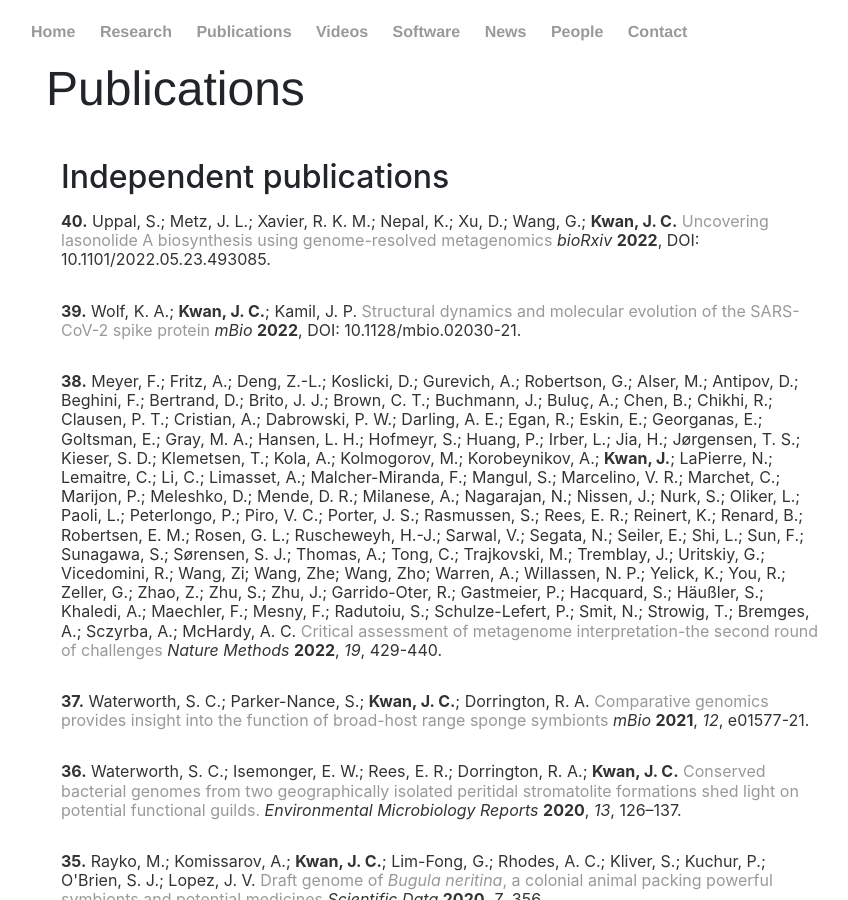
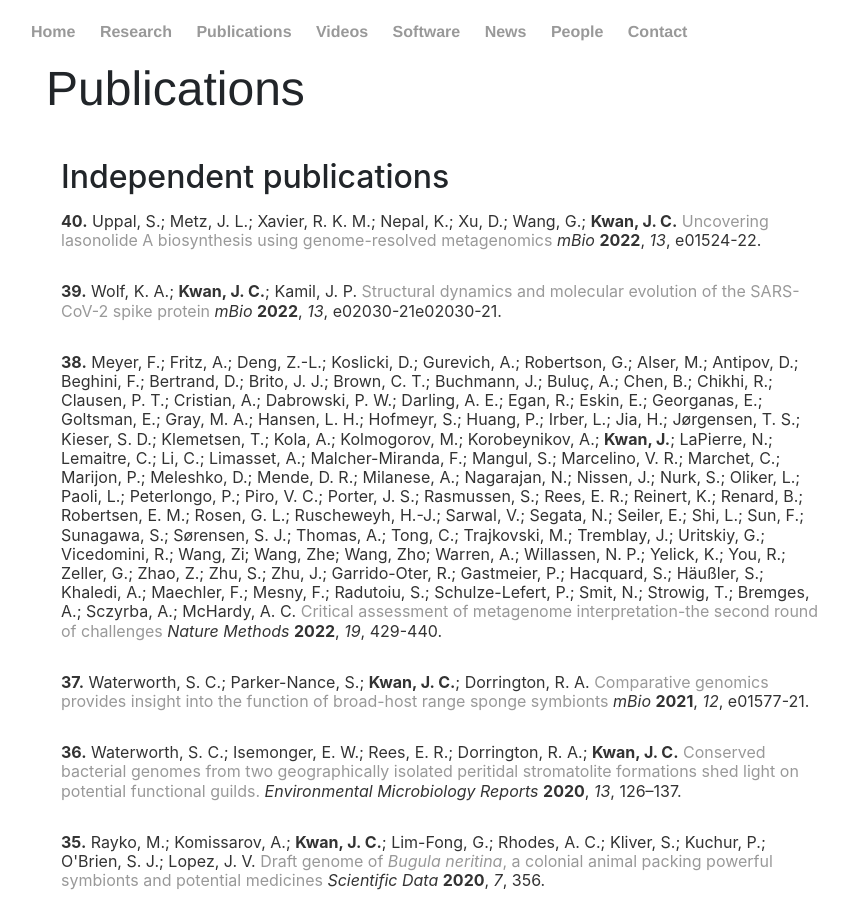
Before and after one commit to KwanLab/KwanLab.github.io, a Jekyll site: the page built from publications/index.html, in a window 1280 px wide and 900 px high. Shown: the whole window, without its empty margins (161-1009 px from the left). Built offline with Jekyll 4.4.1, drawn with Linux system fonts in a browser that asks for light colours; comment, search, counter and statistics services are not loaded.

Commit message:
Updated publications

```diff
--- a/publications/index.html
+++ b/publications/index.html
@@ -15,17 +15,17 @@ title: Publications
 		<p class="small"></p>
                 <div class="row">
                         <div class="col-sm-11">
-                                <p class="small"><strong>40.</strong> Uppal, S.; Metz, J. L.; Xavier, R. K. M.; Nepal, K.; Xu, D.; Wang, G.; <strong>Kwan, J. C.</strong> <a href="https://www.biorxiv.org/content/10.1101/2022.05.23.493085v1">Uncovering lasonolide A biosynthesis using genome-resolved metagenomics</a> <em>bioRxiv</em> <strong>2022</strong>, DOI: 10.1101/2022.05.23.493085.</p>
+                                <p class="small"><strong>40.</strong> Uppal, S.; Metz, J. L.; Xavier, R. K. M.; Nepal, K.; Xu, D.; Wang, G.; <strong>Kwan, J. C.</strong> <a href="https://journals.asm.org/doi/10.1128/mbio.01524-22">Uncovering lasonolide A biosynthesis using genome-resolved metagenomics</a> <em>mBio</em> <strong>2022</strong>, <em>13</em>, e01524-22.</p>
                         </div>
                         <div class="col-sm-1">
-                                <div data-badge-type="donut" data-doi="10.1101/2022.05.23.493085" data-condensed="true" data-hide-no-mentions="true" class="altmetric-embed"></div>
+                                <div data-badge-type="donut" data-doi="10.1128/mbio.01524-22" data-condensed="true" data-hide-no-mentions="true" class="altmetric-embed"></div>
                         </div>
                 </div>
 
                 <p class="small"></p>
                 <div class="row">
                         <div class="col-sm-11">
-                                <p class="small"><strong>39.</strong> Wolf, K. A.; <strong>Kwan, J. C.</strong>; Kamil, J. P. <a href="https://journals.asm.org/doi/10.1128/mbio.02030-21">Structural dynamics and molecular evolution of the SARS-CoV-2 spike protein</a> <em>mBio</em> <strong>2022</strong>, DOI: 10.1128/mbio.02030-21.</p>
+                                <p class="small"><strong>39.</strong> Wolf, K. A.; <strong>Kwan, J. C.</strong>; Kamil, J. P. <a href="https://journals.asm.org/doi/10.1128/mbio.02030-21">Structural dynamics and molecular evolution of the SARS-CoV-2 spike protein</a> <em>mBio</em> <strong>2022</strong>, <em>13</em>, e02030-21e02030-21.</p>
                         </div>
                         <div class="col-sm-1">
                                 <div data-badge-type="donut" data-doi="10.1128/mbio.02030-21" data-condensed="true" data-hide-no-mentions="true" class="altmetric-embed"></div>
```
